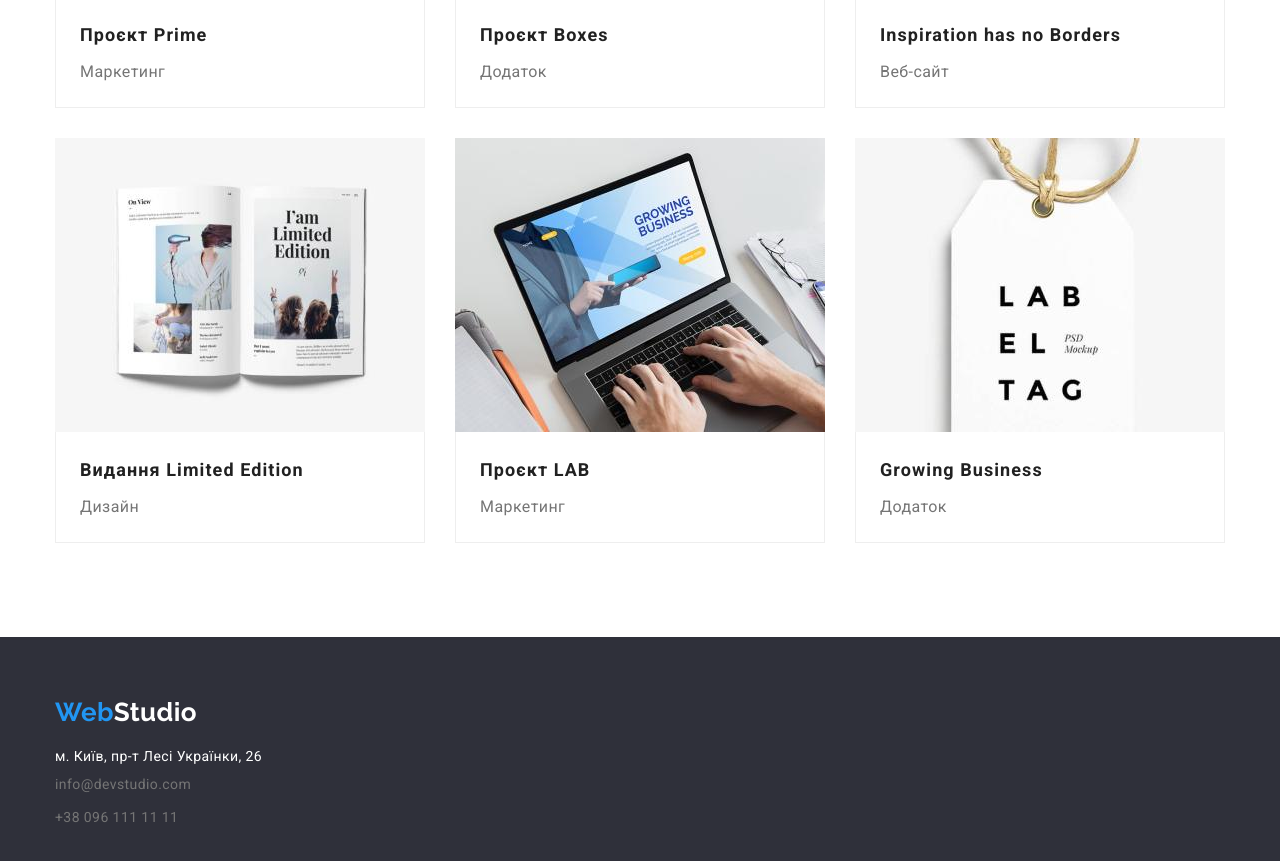
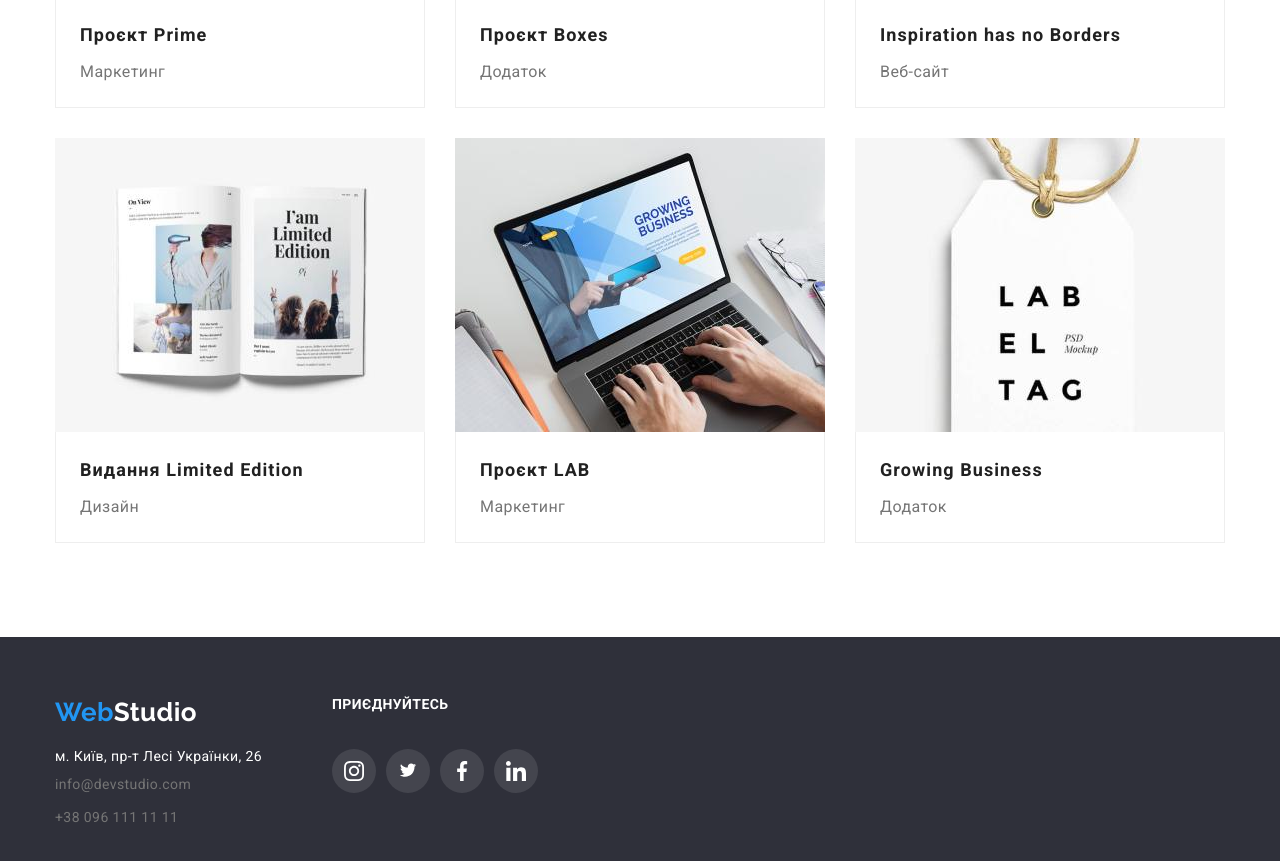
Before and after one commit to Nikolay96UA/goit-markup-hw-04, a plain HTML site: page portfolio.html in a window 1280 px wide. Shown: the part 987-1848 px from the top of the page. Drawn offline with nearby package versions, Linux system fonts and the light colour scheme.

```diff
--- a/css/style.css
+++ b/css/style.css
@@ -285,6 +285,11 @@ button {
 
 }
 
+
+.messenger-team{
+  display:flex;
+}
+
 .social-links{
   color:#AFB1B8;
   display: flex;
@@ -309,7 +314,7 @@ button {
   fill: currentColor;
 }
 
-.social-team .social-links + .social-links {
+.messenger-team li + li {
   margin-left: 10px;
 }
 
@@ -393,6 +398,60 @@ button {
 .footer-margin .item:not(:last-child) {
   margin-bottom: 9px;
 }
+
+.footer-messenger{
+  padding-left: 70px;
+}
+
+.come{
+  margin-bottom: 20px;
+  font-weight: 700;
+  font-size: 14px;
+  line-height:1.14;
+  letter-spacing: 0.03em;
+  text-transform: uppercase;
+
+  color: #FFFFFF;
+}
+
+.messenger{
+  display: flex;
+
+}
+
+.messenger .messenger-list + .messenger-list {
+  margin-left: 10px;
+}
+
+.messenger-links{
+  color:#ffffff;
+  display: flex;
+  align-items: center;
+  width: 44px;
+  height: 44px;
+  margin-top: 16px;
+  background-color:rgba(255, 255, 255, 0.1);;
+  border-radius: 50%;
+
+}
+
+.footer-icon{
+  margin-left: auto;
+  margin-right: auto;
+  fill: currentColor;
+}
+
+.messenger-links:hover,
+.messenger-links:focus{
+  background-color: var(--hover-focus-color);
+}
+
+.footer-page{
+  display: flex;
+}
+
+
+
 /* Портфоліо */
 
 /* Фільрт */
@@ -426,6 +485,7 @@ button {
 .filter-button:focus {
   color: var(--hero-text);
   background-color: var(--hover-focus-color);
+  box-shadow: 0px 3px 1px rgba(0, 0, 0, 0.1), 0px 1px 2px rgba(0, 0, 0, 0.08), 0px 2px 2px rgba(0, 0, 0, 0.12);
 }
 
 /* Портфоліо */
@@ -446,6 +506,11 @@ button {
 
   margin-right: 30px;
   margin-top: 30px;
+}
+
+.portfolio-list:hover,
+.portfolio-list:focus{
+  box-shadow: 0px 1px 1px rgba(0, 0, 0, 0.12), 0px 4px 4px rgba(0, 0, 0, 0.06), 1px 4px 6px rgba(0, 0, 0, 0.16);
 }
 
 .portfolio-list:nth-child(3n) {
--- a/portfolio.html
+++ b/portfolio.html
@@ -46,12 +46,21 @@
         </nav>
         <!-- Зворотний зв'язок-->
         <ul class="socials-nav list">
+
           <li class="socials-link">
-            <a href="mailto:info@devstudio.com" class="socials">info@devstudio.com</a>
+            <a href="mailto:info@devstudio.com" class="socials">
+              <svg class="icon-social" width="16" height="12">
+              <use href="./images/symbol-defs.svg#icon-envelope" ></use>
+            </svg>info@devstudio.com
+
+            </a>
           </li>
 
           <li class="socials-link">
-            <a href="tel:+380961111111" class="socials">+38 096 111 11 11</a>
+            <a href="tel:+380961111111" class="socials">
+              <svg class="icon-social" width="10" height="16">
+                <use href="./images/symbol-defs.svg#icon-smartphone" ></use>
+              </svg>+38 096 111 11 11</a>
           </li>
         </ul>
       </div>
@@ -165,7 +174,8 @@
     </main>
 
     <footer class="footer">
-      <div class="conteiner">
+      <div class="conteiner footer-page">
+        <div class="conteiner-address">
         <a href="./index.html" class="logo-footer"
           ><span class="logo-web">Web</span><span class="logo-studio">Studio</span></a
         >
@@ -189,6 +199,41 @@
           </ul>
         </address>
       </div>
+        <div class="footer-messenger">
+          <h2 class="come">Приєднуйтесь</h2>
+          <ul class="list messenger">
+            <li class="messenger-list">
+              <a href="" class="messenger-links">
+                <svg class="footer-icon" width="20px" height="20px">
+                  <use href="./images/symbol-defs.svg#icon-instagram"></use>
+                </svg>
+              </a>
+            </li>
+            <li class="messenger-list">
+              <a href="" class="messenger-links">
+                <svg class="footer-icon" width="20px" height="16.25px">
+                  <use href="./images/symbol-defs.svg#icon-twitter"></use>
+                </svg>
+              </a>
+            </li>
+            <li class="messenger-list">
+              <a href="" class="messenger-links">
+                <svg class="footer-icon" width="20px" height="20px">
+                  <use href="./images/symbol-defs.svg#icon-facebook"></use>
+                </svg>
+             </a>
+            </li>
+            <li class="messenger-list">
+              <a href="" class="messenger-links">
+                <svg class="footer-icon" width="20px" height="20px">
+                  <use href="./images/symbol-defs.svg#icon-linkedin"></use>
+              </svg>
+              </a>
+            </li>
+          </ul>
+        </div>
+      </div>
+
     </footer>
   </body>
 </html>
```
Also changed, not shown: index.html (+78 -1 lines).
